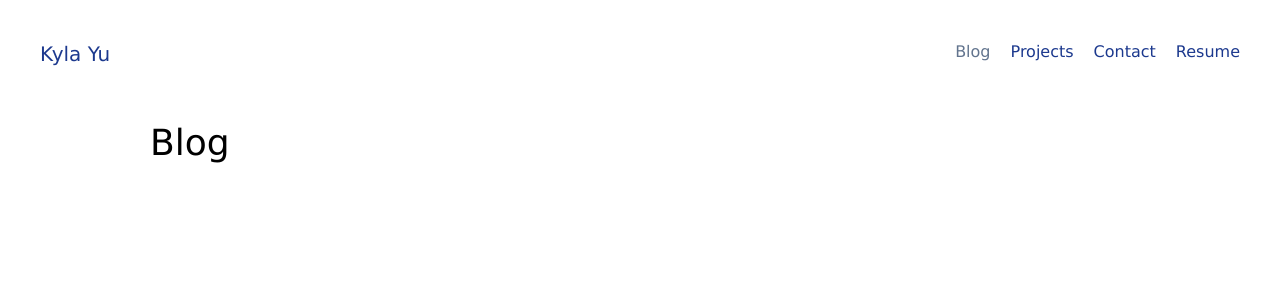
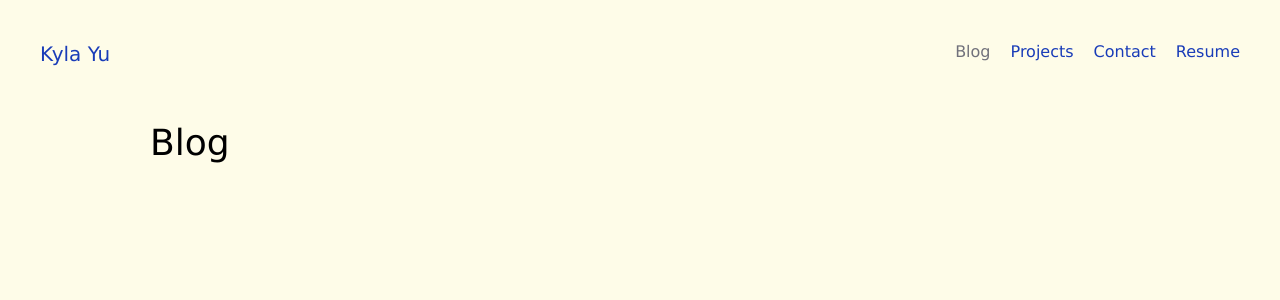
Before and after one commit to KylaYy/personal-website, a Next.js app: page /blog in a window 1280 px wide. Shown: the top 300 px of the page. Built offline with nearby package versions, Linux system fonts and the light colour scheme.

Commit message:
Set up project colour themes

```diff
--- a/app/globals.css
+++ b/app/globals.css
@@ -1,7 +1,7 @@
 @import "tailwindcss";
 
 :root {
-  --background: #ffffff;
+  --background: oklch(98.7% 0.026 102.212);
   --foreground: #000000;
 }
 
@@ -23,8 +23,8 @@ body {
 @theme {
   /* Colours */
   --color-primary: oklch(20.5% 0 0);
-  --color-accent: oklch(37.9% 0.146 265.522);
-  --color-active: oklch(55.4% 0.046 257.417);
+  --color-accent: oklch(42.4% 0.199 265.638);
+  --color-active: oklch(55.2% 0.016 285.938);
 }
 
 /* at rule before is used to detect whether the user is in dark or light mode */
```
